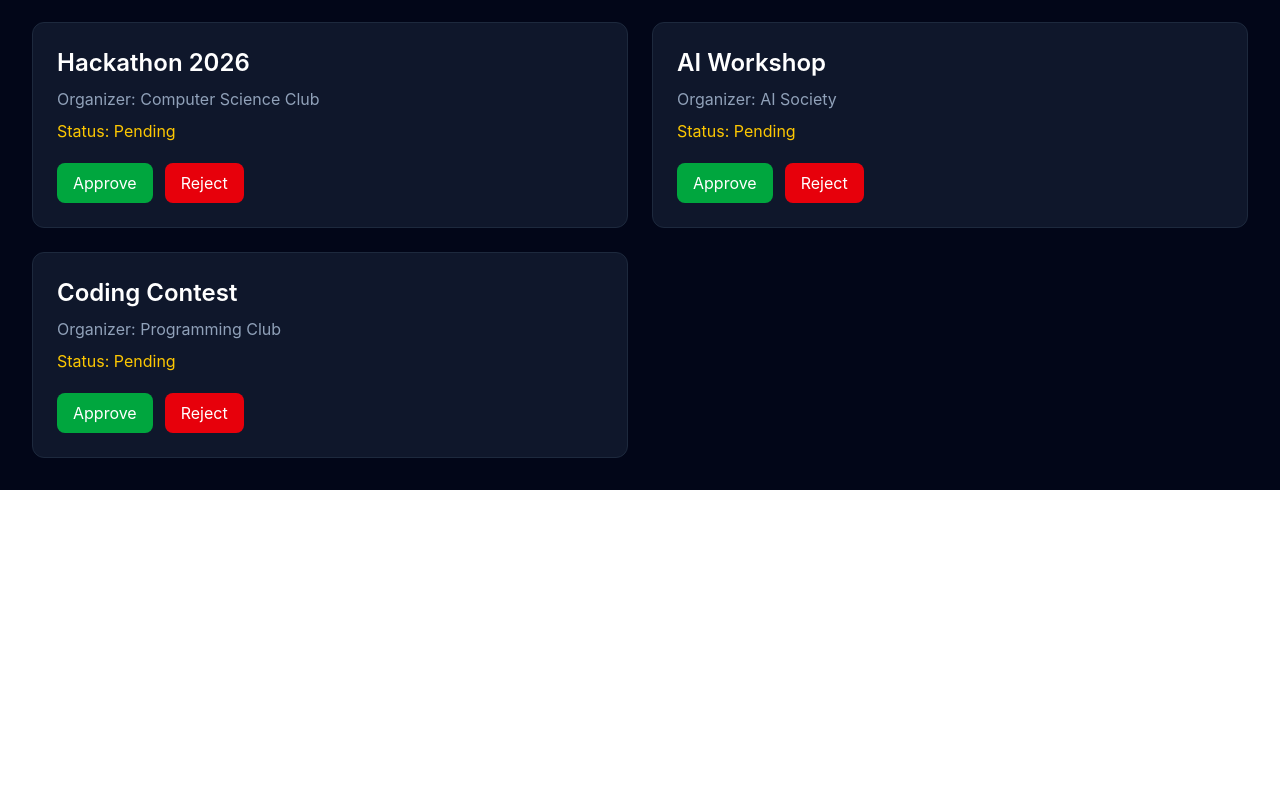
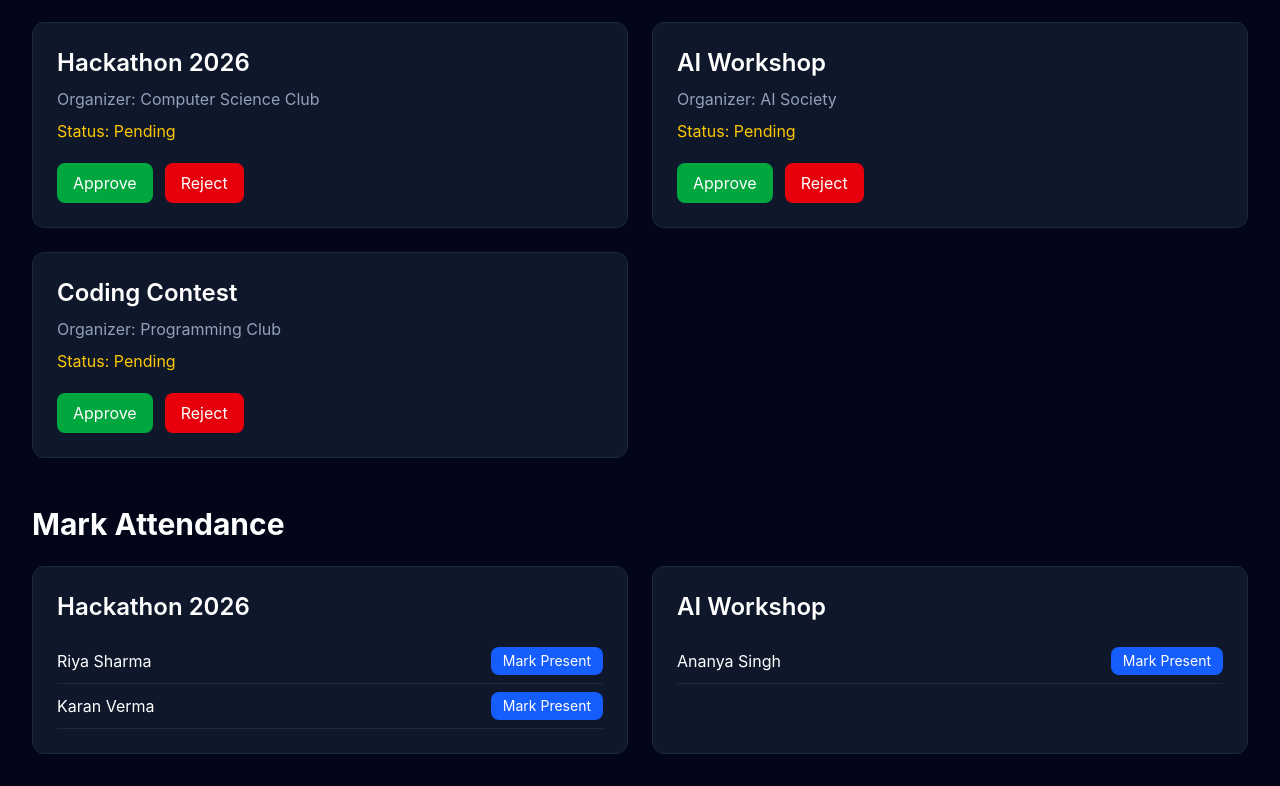
Before and after one commit to AdhravRai/Eventsphere, a React app in the folder frontend/: page /admin-dashboard in a window 1280 px wide. Shown: the part 344-1130 px from the top of the page. Before the commit the page ends 834 px from the top, so only its background shows below. Built offline with nearby package versions, Linux system fonts and the light colour scheme; the HTML template or start-up script is replaced by a standard one.

Commit message:
feat: functional admin dashboard with approve/reject and attendance logic

```diff
--- a/frontend/src/pages/AdminDashboard.jsx
+++ b/frontend/src/pages/AdminDashboard.jsx
@@ -1,5 +1,7 @@
+import { useState } from "react";
+
 function AdminDashboard() {
-  const pendingEvents = [
+  const [pendingEvents, setPendingEvents] = useState([
     {
       id: 1,
       title: "Hackathon 2026",
@@ -18,9 +20,9 @@ function AdminDashboard() {
       organizer: "Programming Club",
       status: "Pending",
     },
-  ];
+  ]);
 
-  const approvedEvents = [
+  const [approvedEvents, setApprovedEvents] = useState([
     {
       id: 1,
       title: "Hackathon 2026",
@@ -32,21 +34,50 @@ function AdminDashboard() {
     {
       id: 2,
       title: "AI Workshop",
-    students: [
-      { id: "s3", name: "Ananya Singh", present: false },
-    ],
+      students: [{ id: "s3", name: "Ananya Singh", present: false }],
     },
-];
+  ]);
+
+  const [totalOrganizers] = useState(8);
+
+  const handleApprove = (id) => {
+    const event = pendingEvents.find((e) => e.id === id);
+    if (!event) return;
+
+    // Remove from pending list
+    setPendingEvents((prev) => prev.filter((e) => e.id !== id));
+
+    // Add to approved list (with empty students array to start)
+    setApprovedEvents((prev) => [
+      ...prev,
+      { id: event.id, title: event.title, students: [] },
+    ]);
+  };
+
+  const handleReject = (id) => {
+    setPendingEvents((prev) => prev.filter((e) => e.id !== id));
+  };
+
+  const handleMarkPresent = (eventId, studentId) => {
+    setApprovedEvents((prev) =>
+      prev.map((event) =>
+        event.id === eventId
+          ? {
+              ...event,
+              students: event.students.map((s) =>
+                s.id === studentId ? { ...s, present: true } : s
+              ),
+            }
+          : event
+      )
+    );
+  };
 
   return (
     <div className="min-h-screen bg-slate-950 text-white p-8">
-
       {/* Header */}
       <div className="mb-10">
-        <h1 className="text-4xl font-bold">
-          Admin Dashboard
-        </h1>
-
+        <h1 className="text-4xl font-bold">Admin Dashboard</h1>
         <p className="text-slate-400 mt-2">
           Review and manage event requests.
         </p>
@@ -54,83 +85,107 @@ function AdminDashboard() {
 
       {/* Stats Section */}
       <div className="grid md:grid-cols-3 gap-6 mb-10">
-
         <div className="bg-slate-900 border border-slate-800 rounded-xl p-6 hover:border-blue-500 transition">
-          <h3 className="text-slate-400">
-            Pending Events
-          </h3>
-
-          <p className="text-4xl font-bold mt-2">
-            3
-          </p>
+          <h3 className="text-slate-400">Pending Events</h3>
+          <p className="text-4xl font-bold mt-2">{pendingEvents.length}</p>
         </div>
 
         <div className="bg-slate-900 border border-slate-800 rounded-xl p-6 hover:border-green-500 transition">
-          <h3 className="text-slate-400">
-            Approved Events
-          </h3>
-
-          <p className="text-4xl font-bold mt-2">
-            12
-          </p>
+          <h3 className="text-slate-400">Approved Events</h3>
+          <p className="text-4xl font-bold mt-2">{approvedEvents.length}</p>
         </div>
 
         <div className="bg-slate-900 border border-slate-800 rounded-xl p-6 hover:border-purple-500 transition">
-          <h3 className="text-slate-400">
-            Total Organizers
-          </h3>
-
-          <p className="text-4xl font-bold mt-2">
-            8
-          </p>
+          <h3 className="text-slate-400">Total Organizers</h3>
+          <p className="text-4xl font-bold mt-2">{totalOrganizers}</p>
         </div>
-
       </div>
 
       {/* Event Approval Section */}
+      <h2 className="text-3xl font-bold mb-6">Pending Approval Requests</h2>
 
-      <h2 className="text-3xl font-bold mb-6">
-        Pending Approval Requests
-      </h2>
-
-      <div className="grid md:grid-cols-2 gap-6">
-
+      {pendingEvents.length === 0 ? (
+        <p className="text-slate-500 mb-12">No pending events right now.</p>
+      ) : (
+        <div className="grid md:grid-cols-2 gap-6 mb-12">
           {pendingEvents.map((event) => (
             <div
               key={event.id}
               className="bg-slate-900 border border-slate-800 rounded-xl p-6 hover:border-blue-500 transition-all"
             >
-            <h3 className="text-2xl font-semibold mb-2">
-              {event.title}
-            </h3>
+              <h3 className="text-2xl font-semibold mb-2">{event.title}</h3>
 
               <p className="text-slate-400">
                 Organizer: {event.organizer}
               </p>
 
-            <p className="text-yellow-400 mt-2">
-              Status: {event.status}
-            </p>
+              <p className="text-yellow-400 mt-2">Status: {event.status}</p>
 
               <div className="flex gap-3 mt-5">
-
-              <button className="bg-green-600 hover:bg-green-700 px-4 py-2 rounded-lg">
+                <button
+                  onClick={() => handleApprove(event.id)}
+                  className="bg-green-600 hover:bg-green-700 px-4 py-2 rounded-lg transition"
+                >
                   Approve
                 </button>
 
-              <button className="bg-red-600 hover:bg-red-700 px-4 py-2 rounded-lg">
+                <button
+                  onClick={() => handleReject(event.id)}
+                  className="bg-red-600 hover:bg-red-700 px-4 py-2 rounded-lg transition"
+                >
                   Reject
                 </button>
-
               </div>
             </div>
           ))}
+        </div>
+      )}
 
+      {/* Attendance Section */}
+      <h2 className="text-3xl font-bold mb-6">Mark Attendance</h2>
+
+      {approvedEvents.length === 0 ? (
+        <p className="text-slate-500">No approved events yet.</p>
+      ) : (
+        <div className="grid md:grid-cols-2 gap-6">
+          {approvedEvents.map((event) => (
+            <div
+              key={event.id}
+              className="bg-slate-900 border border-slate-800 rounded-xl p-6"
+            >
+              <h3 className="text-2xl font-semibold mb-4">{event.title}</h3>
+
+              {event.students.length === 0 ? (
+                <p className="text-slate-500 text-sm">
+                  No students registered yet.
+                </p>
+              ) : (
+                event.students.map((student) => (
+                  <div
+                    key={student.id}
+                    className="flex justify-between items-center py-2 border-b border-slate-800"
+                  >
+                    <span>{student.name}</span>
+
+                    <button
+                      onClick={() => handleMarkPresent(event.id, student.id)}
+                      disabled={student.present}
+                      className={`px-3 py-1 rounded-lg text-sm transition ${
+                        student.present
+                          ? "bg-slate-700 cursor-not-allowed"
+                          : "bg-blue-600 hover:bg-blue-700"
+                      }`}
+                    >
+                      {student.present ? "Present ✅" : "Mark Present"}
+                    </button>
                   </div>
-
+                ))
+              )}
             </div>
-
-
+          ))}
+        </div>
+      )}
+    </div>
   );
 }
 
```
Lines whose indentation alone changed are shown as unchanged.
